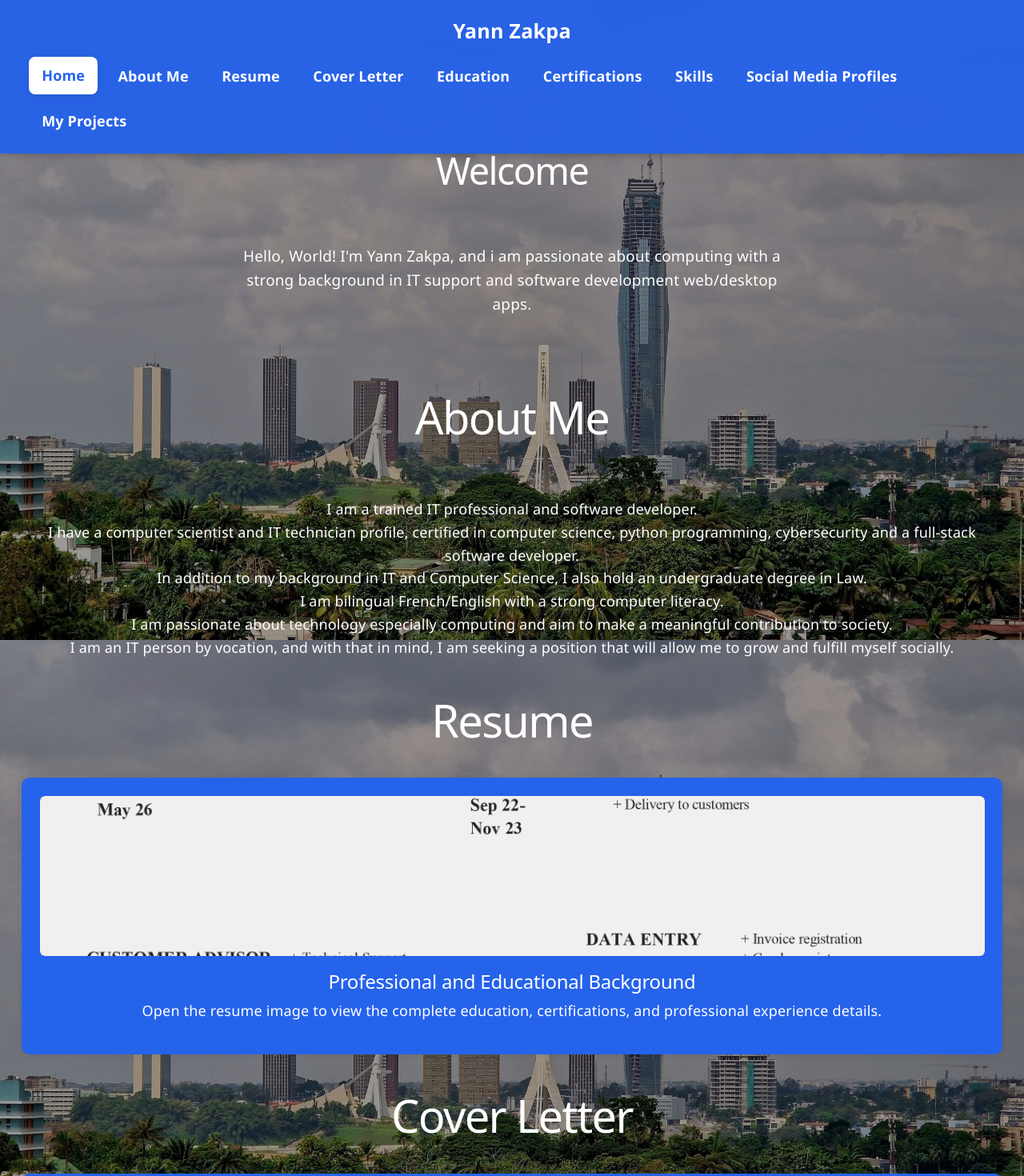
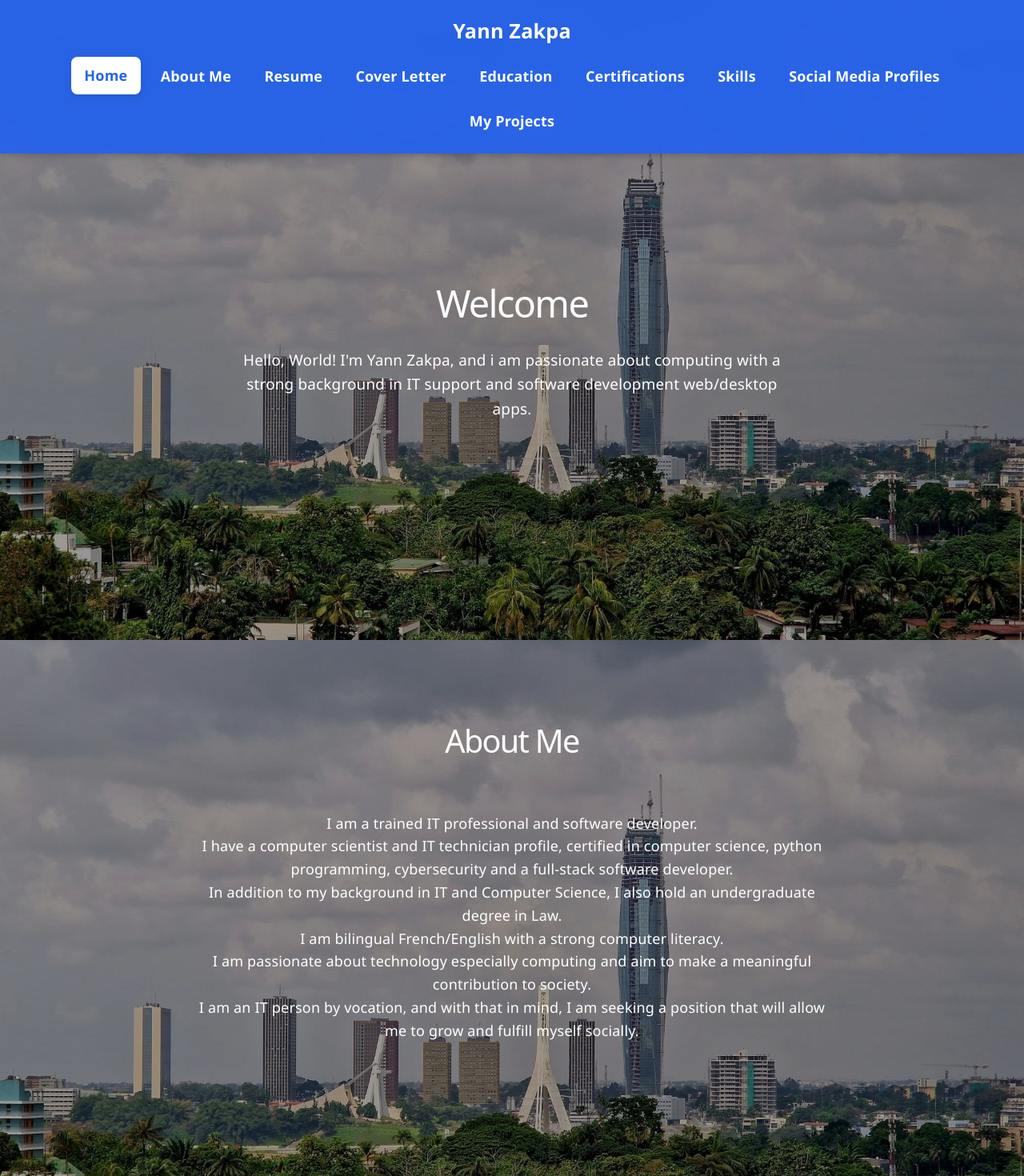
Before and after one commit to mali01001110/yzwebsite, a React (Vite) app in the folder frontend/: page / in a window 1280 px wide. Shown: the top 1470 px of the page at 80% size. Built offline with nearby package versions, Linux system fonts and the light colour scheme.

Commit message:
Center section content like home: add text-align:center to .page > *\n\nCo-authored-by: Copilot <223556219+Copilot@users.noreply.github.com>

```diff
--- a/frontend/src/App.css
+++ b/frontend/src/App.css
@@ -13,17 +13,16 @@
   --footer-text: #e5e7eb;                   /* texte du footer (clair) */
 }
 
-html { scroll-behavior: smooth; }
+html {
+  scroll-behavior: smooth;
+  scroll-padding-top: 7rem;
+}
 
 /* Reset */
 * {
   box-sizing: border-box;
   margin: 0;
   padding: 0;
-}
-
-html {
-  scroll-behavior: smooth;
 }
 
 /* Global body */
@@ -56,6 +55,16 @@ body {
   padding: 1rem 2rem;
   box-shadow: 0 2px 8px rgba(0, 0, 0, 0.2);
   backdrop-filter: blur(12px);
+  display: flex;
+  flex-direction: column;
+  align-items: center;
+  justify-content: center;
+}
+
+.header-top {
+  width: 100%;
+  display: flex;
+  justify-content: center;
 }
 
 .main-content {
@@ -66,8 +75,8 @@ body {
   color: var(--text-primary);
 }
 
-.page {
-  scroll-margin-top: 8rem;
+.spa-content {
+  width: 100%;
 }
 
 .header-title {
@@ -84,6 +93,7 @@ body {
   margin-top: 0.75rem;
   flex-wrap: wrap;
   align-items: center;
+  justify-content: center;
 }
 
 .top-nav-link {
@@ -123,35 +133,66 @@ body {
 }
 
 /* ---------- Home page ---------- */
+.home,
+.page {
+  min-height: calc(100vh - 7rem);
+  padding: 6rem 1.5rem 3rem;
+  display: flex;
+  flex-direction: column;
+  align-items: center;
+  justify-content: center;
+  width: 100%;
+  scroll-snap-align: start;
+  scroll-margin-top: 7rem;
+  text-align: center;
+}
+
 .home {
-  padding-top: 6rem;
+  text-align: center;
+}
+
+/* Make all section (page) direct children constrained and centered like home */
+.page > * {
+  width: 100%;
+  max-width: 940px;
+  margin-left: auto;
+  margin-right: auto;
+  box-sizing: border-box;
+  text-align: center; /* center text inside each section child like the home section */
 }
 
 .hero {
   display: flex;
-  gap: 2rem;
+  flex-direction: column;
   align-items: center;
-  margin-bottom: 2.5rem;
-  flex-wrap: wrap;
+  justify-content: center;
+  width: 100%;
+  max-width: 900px;
+  margin: 0 auto;
+  padding: 2rem 1.5rem;
 }
 
-.profile-picture {
-  width: 180px;
-  height: 180px;
-  border-radius: 50%;
-  object-fit: cover;
-  border: 4px solid var(--accent);
+.hero.hero-no-image {
+  min-height: calc(100vh - 10rem);
 }
 
 .hero-text h1 {
   font-size: 2.2rem;
-  margin-bottom: 0.5rem;
+  margin-bottom: 1rem;
   color: var(--text-primary);
 }
 
 .hero-text p {
-  max-width: 600px;
+  max-width: 800px;
+  font-size: 1.25rem;
+  line-height: 1.6;
   color: var(--text-muted);
+}
+
+.page h1 {
+  font-size: 2.2rem;
+  margin-bottom: 1.5rem;
+  color: var(--text-primary);
 }
 
 /* Button grid */
@@ -196,7 +237,8 @@ body {
 }
 
 .page p {
-  margin-bottom: 1rem;
+  margin: 0 auto 1rem;
+  max-width: 800px;
   white-space: pre-line;
   color: var(--text-muted);
 }
@@ -209,6 +251,8 @@ body {
   font-family: 'Georgia', serif;
   white-space: pre-wrap;
   color: white;
+  max-width: 900px;
+  margin: 0 auto;
 }
 
 .full-image {
@@ -223,6 +267,9 @@ body {
   display: grid;
   grid-template-columns: repeat(auto-fit, minmax(280px, 1fr));
   gap: 1.5rem;
+  width: 100%;
+  max-width: 940px;
+  margin: 0 auto;
 }
 
 .card {
@@ -231,6 +278,25 @@ body {
   padding: 1.25rem;
   box-shadow: 0 2px 8px rgba(0, 0, 0, 0.06);
   color: white;
+  width: 100%;
+  max-width: 100%;
+}
+
+/* Make the resume card match the card sizes used in the grid-based sections */
+#resume .card {
+  max-width: 320px; /* same approximate width as cards in education/certifications */
+  margin: 0 auto;
+  display: flex;
+  flex-direction: column;
+  align-items: center;
+  justify-content: flex-start;
+  padding: 1.25rem;
+}
+
+@media (max-width: 600px) {
+  #resume .card {
+    max-width: 220px;
+  }
 }
 
 .card-image {
@@ -239,6 +305,23 @@ body {
   object-fit: cover;
   border-radius: 6px;
   margin-bottom: 0.75rem;
+}
+
+/* Resume thumbnail: make it square and smaller to match other cards */
+#resume .card-image {
+  max-width: 240px; /* keep small */
+  width: 100%;
+  aspect-ratio: 1 / 1; /* force square */
+  height: auto; /* allow aspect-ratio to control height */
+  object-fit: cover;
+  border-radius: 6px;
+  margin: 0 auto 0.75rem; /* center inside card */
+}
+
+@media (max-width: 600px) {
+  #resume .card-image {
+    max-width: 180px;
+  }
 }
 
 .card h3 {
@@ -251,6 +334,8 @@ body {
 .skill-group {
   margin-bottom: 1.5rem;
   text-align: center;
+  width: 100%;
+  max-width: 900px;
 }
 
 .skill-list {
@@ -273,7 +358,9 @@ body {
 /* ---------- Social media profiles ---------- */
 .social-list {
   list-style: none;
-  margin-top: 1rem;
+  margin: 1rem auto 0;
+  max-width: 700px;
+  text-align: center;
 }
 
 .social-list li {
@@ -388,45 +475,72 @@ body {
 .lightbox-overlay {
   position: fixed;
   inset: 0;
-  background: rgba(0, 0, 0, 0.85);
+  background: rgba(0, 0, 0, 0.92);
   display: flex;
-  align-items: center;
-  justify-content: center;
-  z-index: 1000;
-  padding: 2rem;
+  align-items: center; /* center vertically */
+  justify-content: center; /* center horizontally */
+  z-index: 1000000;
+  padding: 0; /* occupy the full viewport, no inner page padding */
   animation: fadeIn 0.2s ease-out;
+  overflow: auto; /* allow pinch/scroll on very tall images */
+  -webkit-overflow-scrolling: touch;
 }
 
 .lightbox-image {
-  max-width: 95vw;
-  max-height: 90vh;
+  max-width: 100vw;      /* allow full-bleed horizontally */
+  max-height: 100vh;     /* allow full-bleed vertically */
+  width: auto;
+  height: auto;
   object-fit: contain;
-  border-radius: 8px;
-  box-shadow: 0 8px 30px rgba(0, 0, 0, 0.5);
+  border-radius: 6px;    /* small radius if desired; change to 0 for true edge-to-edge */
+  box-shadow: 0 12px 40px rgba(0, 0, 0, 0.6);
   cursor: default;
 }
+
+/* Larger variant used for the resume preview when requested */
+.lightbox-image--resume {
+  /* For resume images prefer edge-to-edge view but still constrain inside viewport for safety */
+  max-width: 100vw;
+  max-height: 100vh;
+  border-radius: 4px; /* optional */
+  margin: 0;
+}
+
 
 .lightbox-close {
   position: absolute;
   top: 1rem;
   right: 1.5rem;
-  background: rgba(255, 255, 255, 0.15);
+  /* darker translucent background for contrast against bright images */
+  background: rgba(0, 0, 0, 0.6);
   color: white;
   border: none;
-  font-size: 2.5rem;
-  width: 3rem;
-  height: 3rem;
-  border-radius: 50%;
+  font-size: 1.6rem;
+  width: 2.8rem;
+  height: 2.8rem;
+  border-radius: 6px;
   cursor: pointer;
   display: flex;
   align-items: center;
   justify-content: center;
   line-height: 1;
-  transition: background 0.15s;
+  transition: background 0.12s, transform 0.12s;
+  z-index: 1000001; /* above the image */
 }
 
 .lightbox-close:hover {
-  background: rgba(255, 255, 255, 0.3);
+  background: rgba(0, 0, 0, 0.8);
+  transform: scale(1.04);
+}
+
+.lightbox-close:focus-visible {
+  outline: 2px solid rgba(255,255,255,0.85);
+  outline-offset: 2px;
+}
+
+.lightbox-close:hover {
+  background: rgba(255, 255, 255, 0.35);
+  transform: scale(1.05);
 }
 
 @keyframes fadeIn {
```
